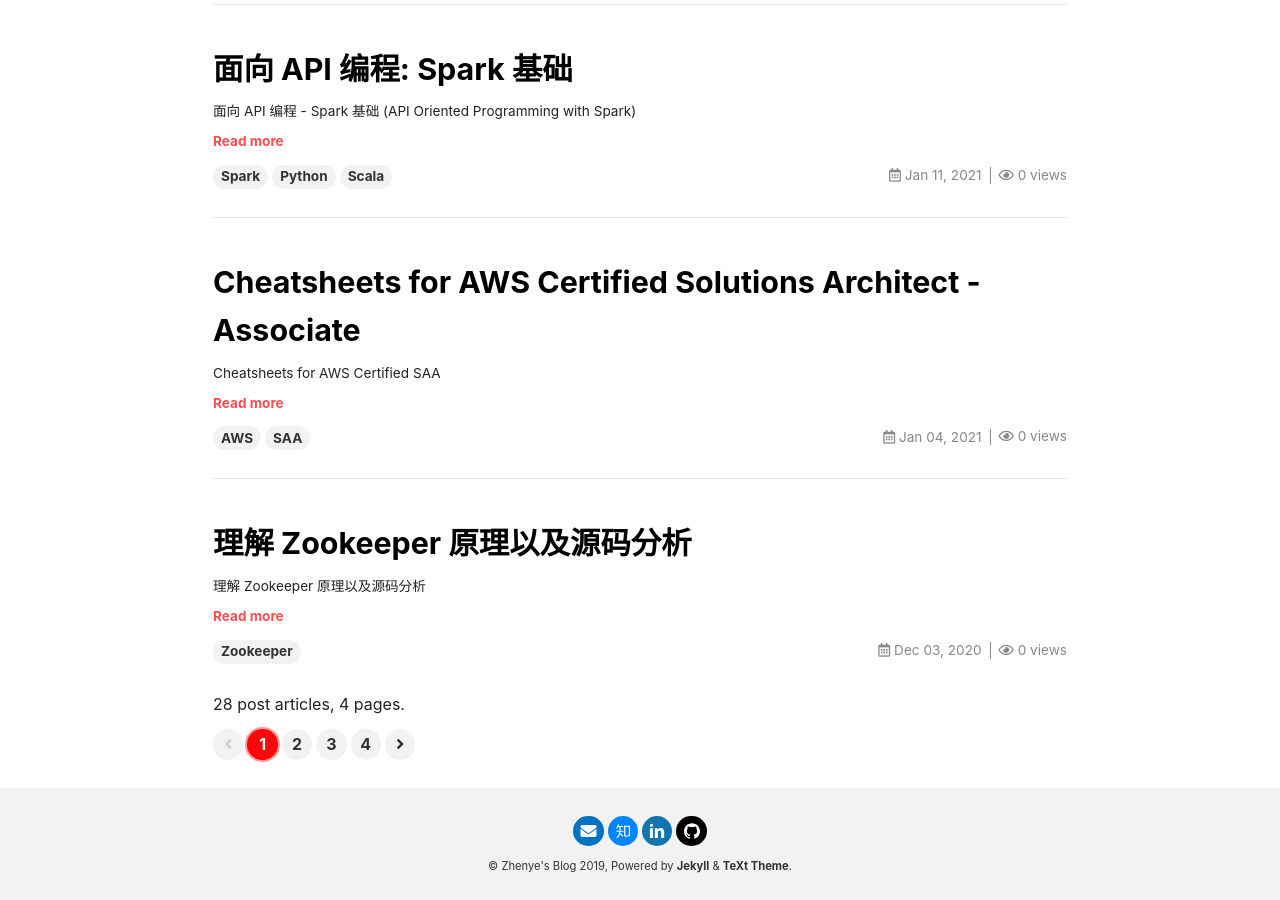
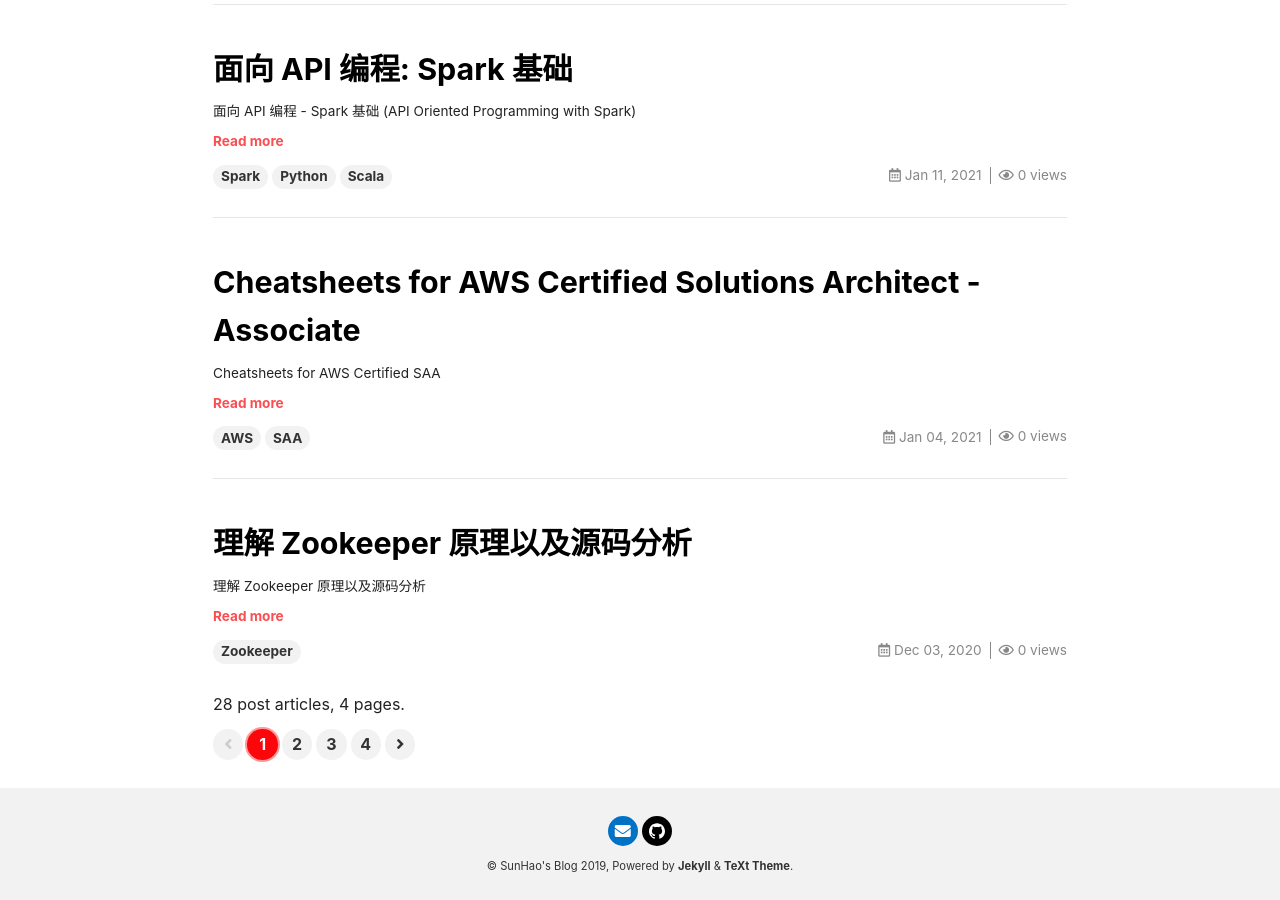
Before and after one commit to sunha0/sunha0.github.io, a Jekyll site: the page built from index.html, in a window 1280 px wide and 900 px high, scrolled down 1157 px. Built offline with Jekyll 4.4.1, drawn with Linux system fonts in a browser that asks for light colours; nearby versions of some CDN libraries; the list of posts is cut into pages by our own code; comment, search, counter and statistics services are not loaded; some of the changed lines change nothing that is shown; some of the changed text lies outside the part shown.

Commit message:
Update _config.yml

```diff
--- a/_config.yml
+++ b/_config.yml
@@ -20,7 +20,7 @@
 highlight_theme: default # "default" (default), "tomorrow", "tomorrow-night", "tomorrow-night-eighties", "tomorrow-night-blue", "tomorrow-night-bright"
 url     : # the base hostname & protocol for your site e.g. https://www.someone.com
 baseurl : # does not include hostname
-title   : Zhenye's Blog
+title   : SunHao's Blog
 tagline : Technical blog and notes for personal archive
 description: > # this means to ignore newlines until "Language & timezone"
   Sharing technical knowledge in a easy-to-learn way
@@ -36,27 +36,20 @@
 ##############################
 author:
   type      : # "person" (default), "organization"
-  name      : "Zhenye Na"
+  name      : "Sun Hao"
   url       :
   avatar    : # path or url of avatar image (square)
   bio       :
-  email     : nazhenye@gmail.com
+  email     : sun3611671@gmail.com
   facebook  : # "user_name" the last part of your profile url, e.g. https://www.facebook.com/user_name
-  twitter   : # "user_name" the last part of your profile url, e.g. https://twitter.com/user_name
-  weibo     : # "user_id"   the last part of your profile url, e.g. https://www.weibo.com/user_id/profile?...
-  googleplus: # "user_id"   the last part of your profile url, e.g. https://plus.google.com/u/0/user_id
-  telegram  : # "user_name" the last part of your profile url, e.g. https://t.me/user_name
   medium    : # "user_name" the last part of your profile url, e.g. https://medium.com/user_name
-  zhihu     : xiao-bu-81-8 # "user_name" the last part of your profile url, e.g. https://www.zhihu.com/people/user_name
-  douban    : # "user_name" the last part of your profile url, e.g. https://www.douban.com/people/user_name
-  linkedin  : zhenyena # "user_name" the last part of your profile url, e.g. https://www.linkedin.com/in/user_name
-  github    : zhenye-na # "user_name" the last part of your profile url, e.g. https://github.com/user_name
+  github    : sunha0 # "user_name" the last part of your profile url, e.g. https://github.com/user_name
   npm       : # "user_name" the last part of your profile url, e.g. https://www.npmjs.com/~user_name
 
 
 ## => GitHub Repository (if the site is hosted by GitHub)
 ##############################
-repository: zhenye-na/zhenye-na.github.io
+repository: sunha0/sunha0.github.io
 repository_tree: master
 
 
@@ -123,7 +116,7 @@
 
   ## Disqus
   disqus:
-    shortname: zhenye # the Disqus shortname for the site
+    shortname: sh0 # the Disqus shortname for the site
 
   # ## Gitalk
   # # please refer to https://github.com/gitalk/gitalk for more info.
```
